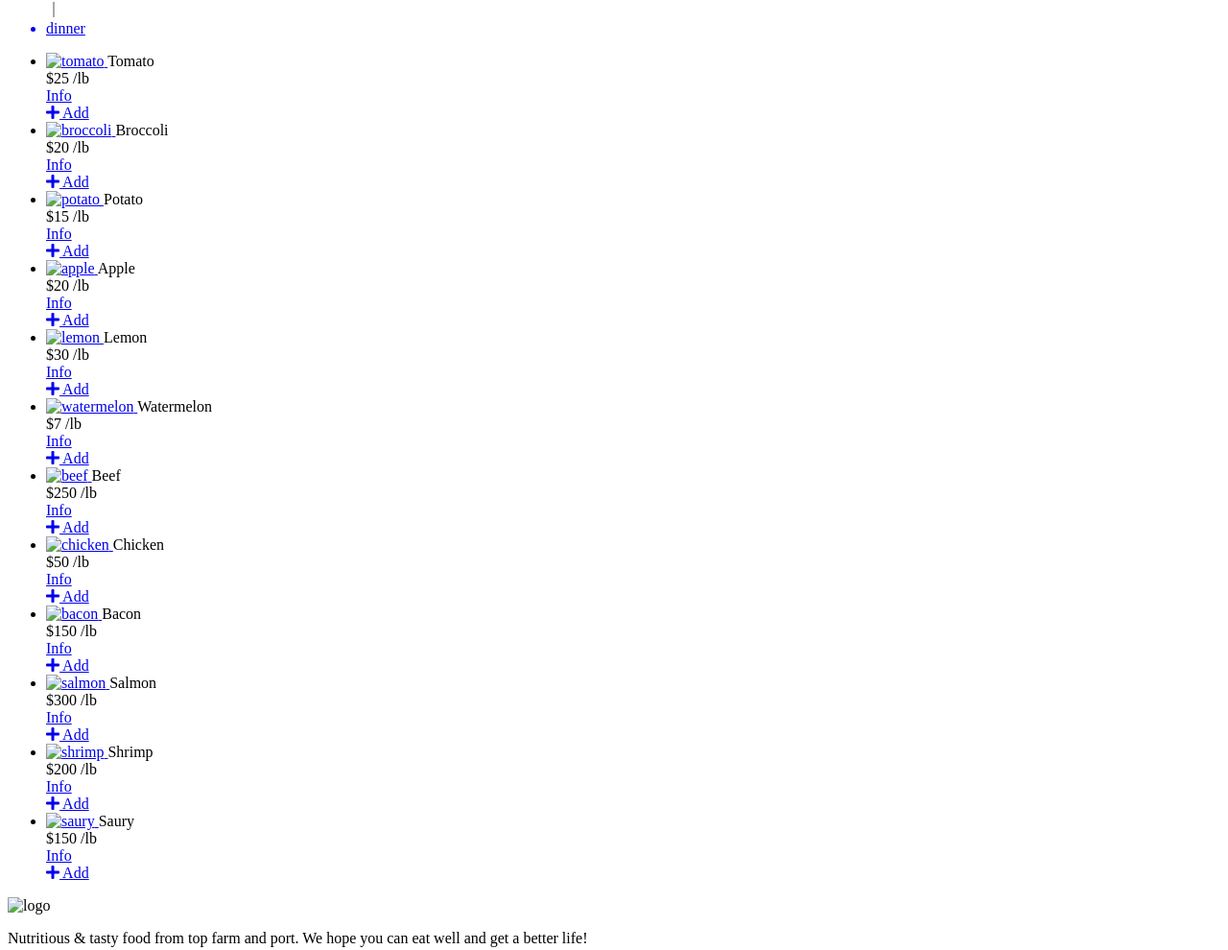
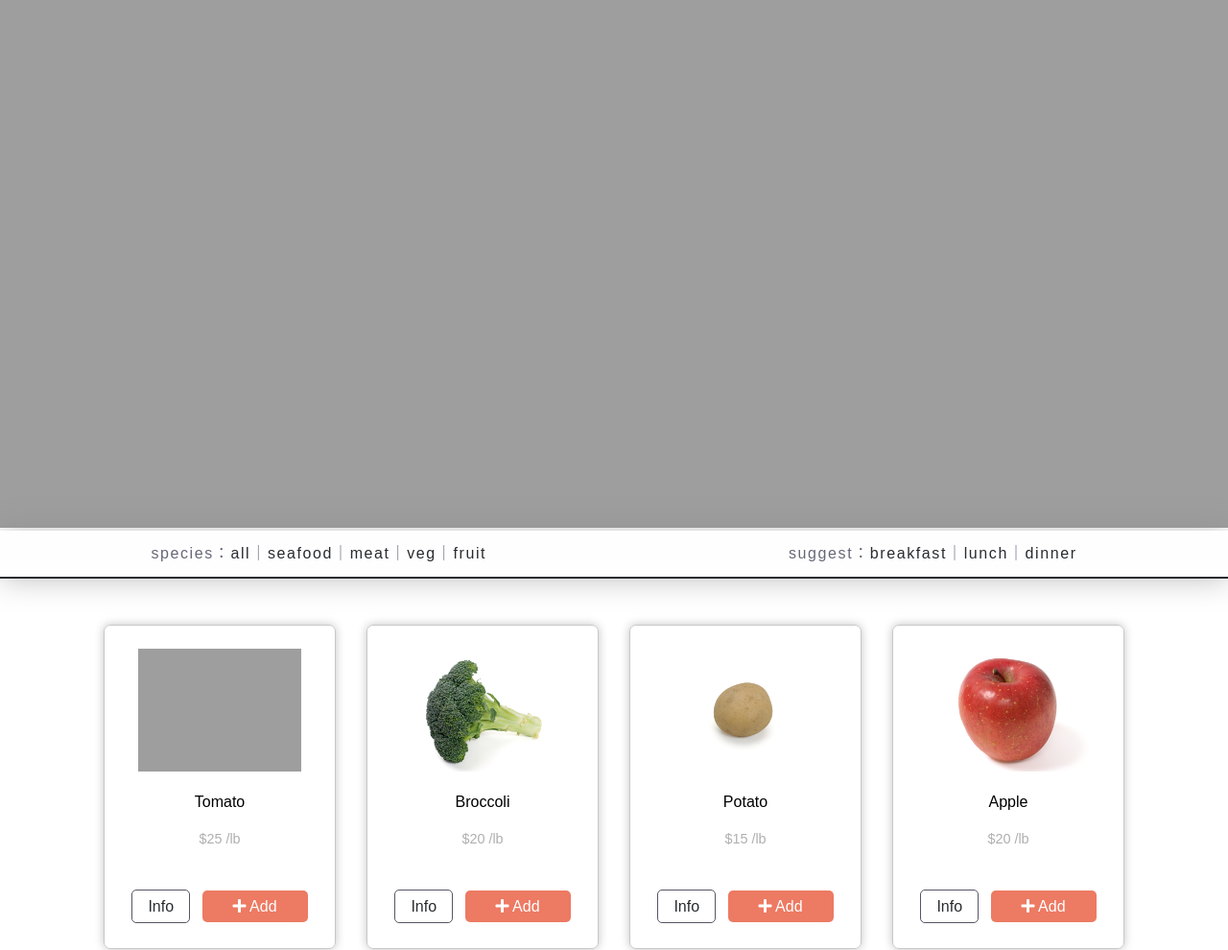
Before and after one commit to chelingliao/shopping-store, a website: page page/shop.html in a window 1280 px wide. Shown: the part 459-1449 px from the top of the page at 96% size. Drawn offline with Linux system fonts and the light colour scheme; the site is published under a folder, as on GitHub Pages, so addresses that start at the root find nothing; a web font is replaced by a local one.

Commit message:
fixed link

```diff
--- a/page/shop.html
+++ b/page/shop.html
@@ -5,25 +5,25 @@
     <meta charset="UTF-8">
     <meta name="viewport" content="width=device-width, initial-scale=1.0">
     <title>HealthyFood Online Store</title>
-    <link rel="stylesheet" href="/src/css/reset.css">
-    <link rel="stylesheet" href="/src/css/style.css">
+    <link rel="stylesheet" href="../src/css/reset.css">
+    <link rel="stylesheet" href="../src/css/style.css">
     <link rel='stylesheet' href='https://cdnjs.cloudflare.com/ajax/libs/font-awesome/5.13.1/css/all.min.css' />
-    <link rel="icon" href="/src/img/hfico.ico" type="image/x-icon" />
+    <link rel="icon" href="../src/img/hfico.ico" type="image/x-icon" />
 </head>
 
 <body>
     <div class="logo">
-        <img src="/src/img/logo.png" alt="logo" class="logo-img">
+        <img src="../src/img/logo.png" alt="logo" class="logo-img">
     </div>
     <nav>
         <ol>
-            <a href="index.html">
+            <a href="../page/index.html">
                 <li>Home</li>
             </a>
-            <a href="shop.html">
+            <a href="../page/shop.html">
                 <li>Shop</li>
             </a>
-            <a href="cart.html">
+            <a href="../page/cart.html">
                 <li><i class="fas fa-shopping-cart"></i></li>
             </a>
         </ol>
@@ -33,7 +33,7 @@
 
     <section>
         <div>
-            <img src="/src/img/shop-banner.jpg" alt="shop-banner" class="shop-banner">
+            <img src="../src/img/shop-banner.jpg" alt="shop-banner" class="shop-banner">
         </div>
         <div class="choose-bar">
             <ul class="choose">
@@ -81,7 +81,7 @@
             <ul class="productions">
 
                 <li class="item">
-                    <a href="/shop/tomato.html"><img src="/src/img/food/tomato_01.JPG" alt="tomato" class="item-img">
+                    <a href="/shop/tomato.html"><img src="../src/img/food/tomato_01.JPG" alt="tomato" class="item-img">
                     </a>
                     <span>Tomato</span>
                     <div class="price">$25 /lb</div>
@@ -96,7 +96,7 @@
                 </li>
 
                 <li class="item">
-                    <a href="#"><img src="/src/img/food/broccoli_01.JPG" alt="broccoli" class="item-img">
+                    <a href="#"><img src="../src/img/food/broccoli_01.JPG" alt="broccoli" class="item-img">
                     </a>
                     <span>Broccoli</span>
                     <div class="price">$20 /lb</div>
@@ -111,7 +111,7 @@
                 </li>
 
                 <li class="item">
-                    <a href="#"><img src="/src/img/food/potato_01.JPG" alt="potato" class="item-img">
+                    <a href="#"><img src="../src/img/food/potato_01.JPG" alt="potato" class="item-img">
                     </a>
                     <span>Potato</span>
                     <div class="price">$15 /lb</div>
@@ -126,7 +126,7 @@
                 </li>
 
                 <li class="item">
-                    <a href="#"><img src="/src/img/food/apple_01.JPG" alt="apple" class="item-img">
+                    <a href="#"><img src="../src/img/food/apple_01.JPG" alt="apple" class="item-img">
                     </a>
                     <span>Apple</span>
                     <div class="price">$20 /lb</div>
@@ -141,7 +141,7 @@
                 </li>
 
                 <li class="item">
-                    <a href="#"><img src="/src/img/food/lemon_01.JPG" alt="lemon" class="item-img">
+                    <a href="#"><img src="../src/img/food/lemon_01.JPG" alt="lemon" class="item-img">
                     </a>
                     <span>Lemon</span>
                     <div class="price">$30 /lb</div>
@@ -156,7 +156,7 @@
                 </li>
 
                 <li class="item">
-                    <a href="#"><img src="/src/img/food/watermelon_01.JPG" alt="watermelon" class="item-img">
+                    <a href="#"><img src="../src/img/food/watermelon_01.JPG" alt="watermelon" class="item-img">
                     </a>
                     <span>Watermelon</span>
                     <div class="price">$7 /lb</div>
@@ -171,7 +171,7 @@
                 </li>
 
                 <li class="item">
-                    <a href="#"><img src="/src/img/food/beef_01.JPG" alt="beef" class="item-img">
+                    <a href="#"><img src="../src/img/food/beef_01.JPG" alt="beef" class="item-img">
                     </a>
                     <span>Beef</span>
                     <div class="price">$250 /lb</div>
@@ -186,7 +186,7 @@
                 </li>
 
                 <li class="item">
-                    <a href="#"><img src="/src/img/food/chicken_01.JPG" alt="chicken" class="item-img">
+                    <a href="#"><img src="../src/img/food/chicken_01.JPG" alt="chicken" class="item-img">
                     </a>
                     <span>Chicken</span>
                     <div class="price">$50 /lb</div>
@@ -201,7 +201,7 @@
                 </li>
 
                 <li class="item">
-                    <a href="#"><img src="/src/img/food/bacon_01.JPG" alt="bacon" class="item-img">
+                    <a href="#"><img src="../src/img/food/bacon_01.JPG" alt="bacon" class="item-img">
                     </a>
                     <span>Bacon</span>
                     <div class="price">$150 /lb</div>
@@ -216,7 +216,7 @@
                 </li>
 
                 <li class="item">
-                    <a href="#"><img src="/src/img/food/salmon_01.JPG" alt="salmon" class="item-img">
+                    <a href="#"><img src="../src/img/food/salmon_01.JPG" alt="salmon" class="item-img">
                     </a>
                     <span>Salmon</span>
                     <div class="price">$300 /lb</div>
@@ -231,7 +231,7 @@
                 </li>
 
                 <li class="item">
-                    <a href="#"><img src="/src/img/food/shrimp_01.JPG" alt="shrimp" class="item-img">
+                    <a href="#"><img src="../src/img/food/shrimp_01.JPG" alt="shrimp" class="item-img">
                     </a>
                     <span>Shrimp</span>
                     <div class="price">$200 /lb</div>
@@ -246,7 +246,7 @@
                 </li>
 
                 <li class="item">
-                    <a href="#"><img src="/src/img/food/saury_01.JPG" alt="saury" class="item-img">
+                    <a href="#"><img src="../src/img/food/saury_01.JPG" alt="saury" class="item-img">
                     </a>
                     <span>Saury</span>
                     <div class="price">$150 /lb</div>
@@ -270,7 +270,7 @@
     <footer>
 
         <div class="contact">
-            <img src="/src/img/logo.png" alt="logo" class="footer-logo">
+            <img src="../src/img/logo.png" alt="logo" class="footer-logo">
             <p>Nutritious & tasty food from top farm and
                 port. We hope you can eat well and get a better life!</p>
             <a href="#" class="contact-btn">Contact Us</a>
@@ -303,7 +303,7 @@
 
     </div>
 
-    <script src="/src/js/main.js"></script>
+    <script src="../src/js/main.js"></script>
 </body>
 
 </html>
```
